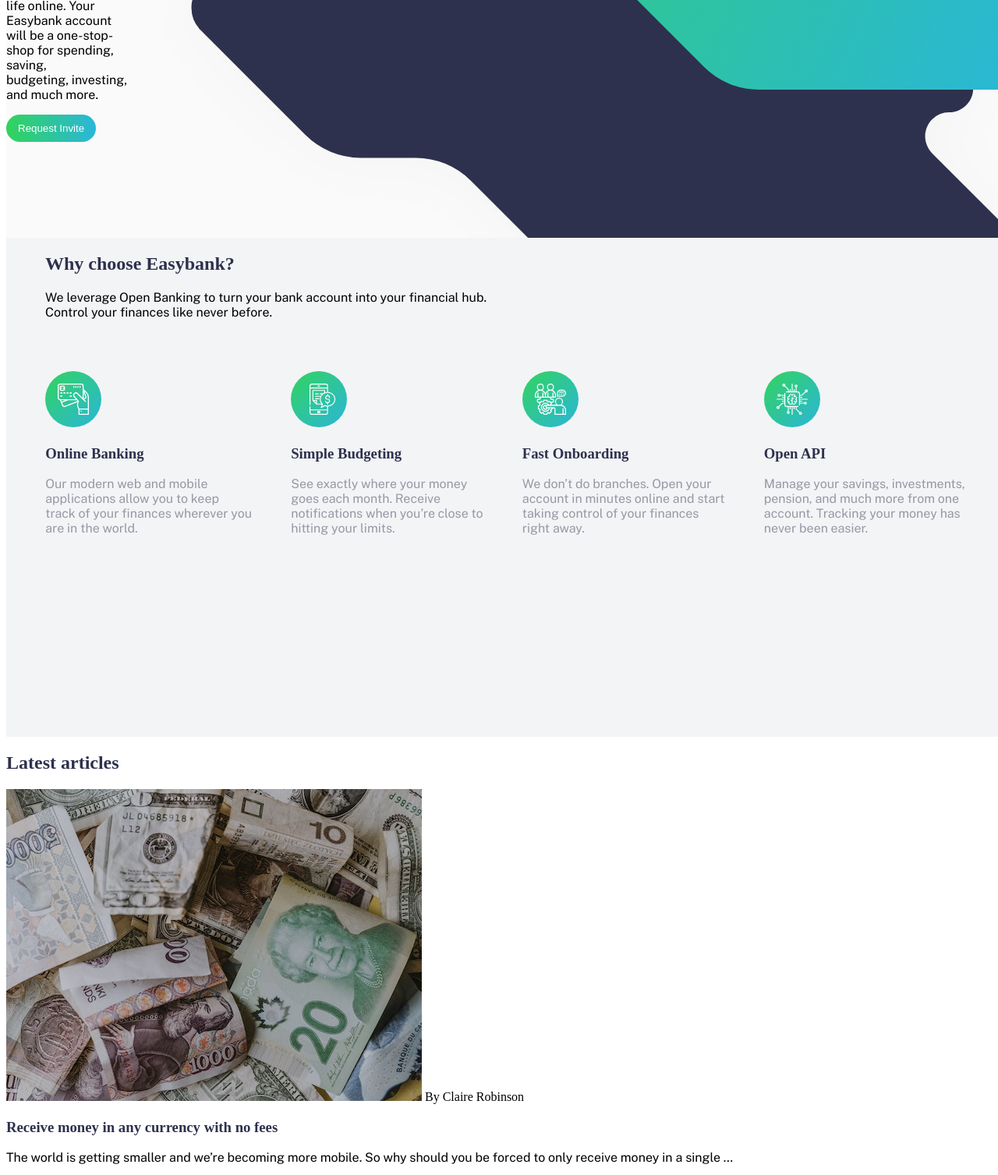
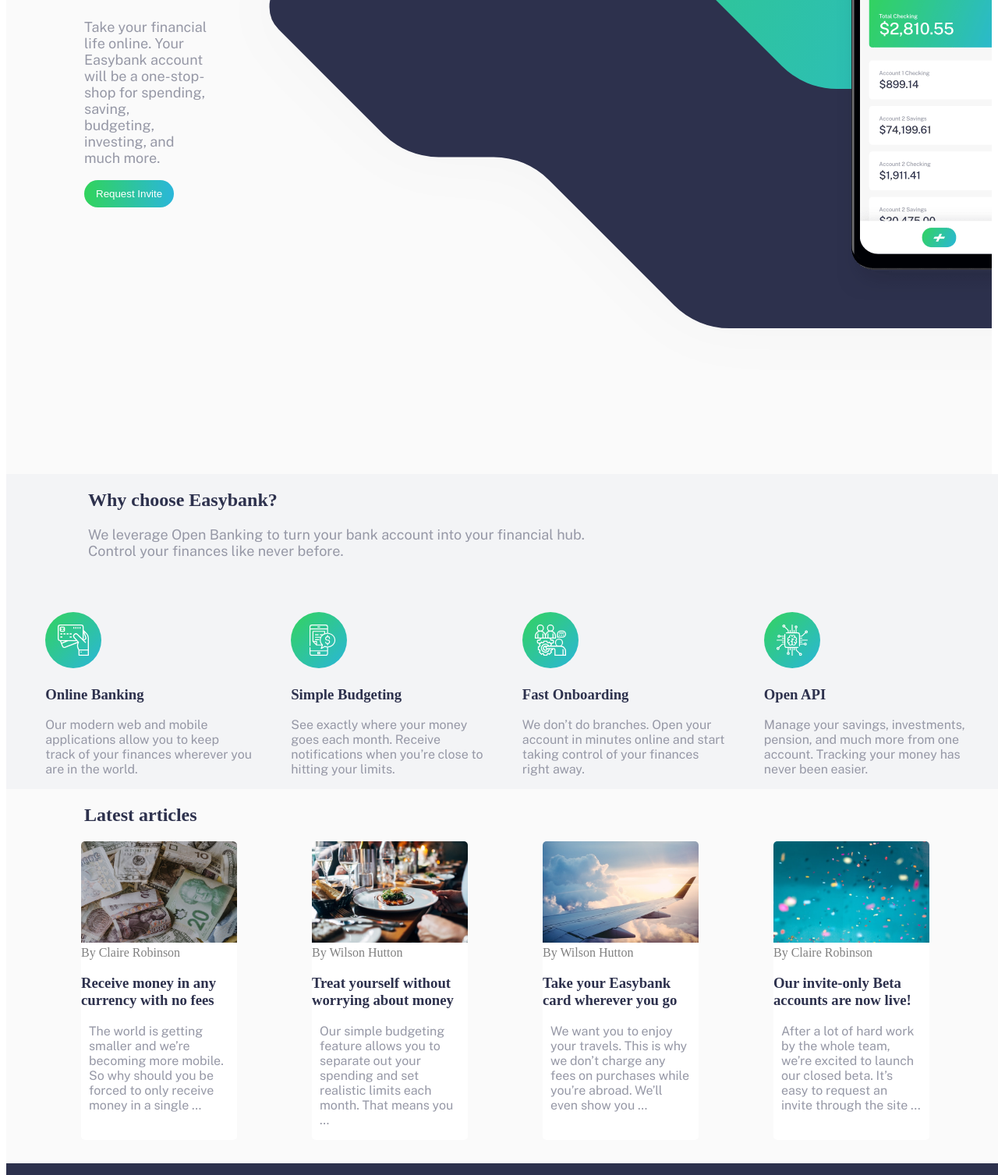
Before and after one commit to Sekere337/first-work, a plain HTML site: page index.html in a window 1280 px wide. Shown: the part 399-1906 px from the top of the page at 78% size. Drawn offline with nearby package versions, Linux system fonts and the light colour scheme.

Commit message:
Add files via upload

```diff
--- a/styles.css
+++ b/styles.css
@@ -1,39 +1,56 @@
 .hero {
- display: flex;
- flex-direction: row;
- height: 80vh;
- width: 100vw;
- background-color: hsl(0, 0%, 98%);
- align-items: center;
- justify-content: space-around;
- overflow: hidden;
+  background-color: hsl(0, 0%, 98%);
+  display: flex;
+  overflow: hidden;
+  justify-content: space-between;
+  position: relative;
+
+
+}
+
+.hero-title {
+  margin-top: 150px;
+}
+
+.right-wrapper {
+  width: 800px;
+  height: 700px;
+  margin-top: -200px;
 }
 
 
-.text-wrap {
-  width: 50%;
+.description {
+  color: hsl(233, 8%, 62%);
+  font-size: 18px;
+}
+
+.feature-desription {
+  color: hsl(233, 8%, 62%);
+  font-size: 18px;
+  margin-top: 0;
+}
+
+.left-wrapper {
+  display: flex;
+  flex-direction: column;
   margin-left: 100px;
 }
 
-.hero-text {
-  color: hsl(233, 8%, 62%);
-  font-family: public sans;
-  margin-top: 0;
-  font-size: 17px;
-}
 
 .features {
   display: flex;
  flex-direction: column;
- height: 80vh;
  width: 100vw;
  background-color: hsl(220, 16%, 96%);
 
 }
 
 .feature-top-wrap {
-  margin-left: 50px;
+  margin-left: 80px;
   margin-bottom: 50px;
+  display: flex;
+  flex-direction: column;
+  padding-left: 25px;
 }
 
 .feature-bottom-wrap {
@@ -49,66 +66,51 @@
 
 }
 
-.articles {
+.latest-articles {
   display: flex;
   flex-direction: column;
-  height: 80vh;
   width: 100vw;
   background-color: hsl(0, 0%, 98%);
-  cursor: pointer;
-
+  padding-bottom: 30px;
 }
 
-.currency-img {
-height: 150px;
-border-top-left-radius: 5px;
-border-top-right-radius: 5px;
-
+.latest-article-head {
+  display: flex;
+  margin-left: 100px;
 }
 
-.articles-wrap {
-  height: 360px;
-  background-color: white;
+.card-wrap {
   display: flex;
-  flex-direction: column;
-  width: 230px;
-  border-radius: 5px;
-  cursor: pointer;
+  flex-direction: row;
+  justify-content: space-evenly;
 }
 
-.second-article {
-  background-color: white;
-  margin-left: 10px;
-  height: 360px;
-  border-radius: 5px;
-  width: 230px;
+.article-image-one {
+  height: 130px;
+  width: 200px;
+  border-top-right-radius: 5px;
+  border-top-left-radius: 5px;
 }
 
-#wrap-all {
-  margin-left: 50px;
-}
-
-
-
-.topic {
-  margin-top: 0;
-  margin-bottom: 0;
+.article-card {
+  width: 200px;
+  background-color: white;
+  border-radius: 5px;
 }
 
 .author {
-  margin-bottom: 7px;
+  color: grey;
+  margin-top: 20px;
 }
 
-.articles-container {
-  display: flex;
-  flex-direction: row;
-  height: 370px;
-
+.article-preview {
+  margin-left: 10px;
+  margin-right: 10px;
+  color: hsl(233, 8%, 62%);
 }
 
-
-.article-author-wrap {
-  width: 230px;
-  margin-left: 10px;
-
+@media(max-width 780px) {
+  .hero {
+    width: 100%;
+  }
 }
```
